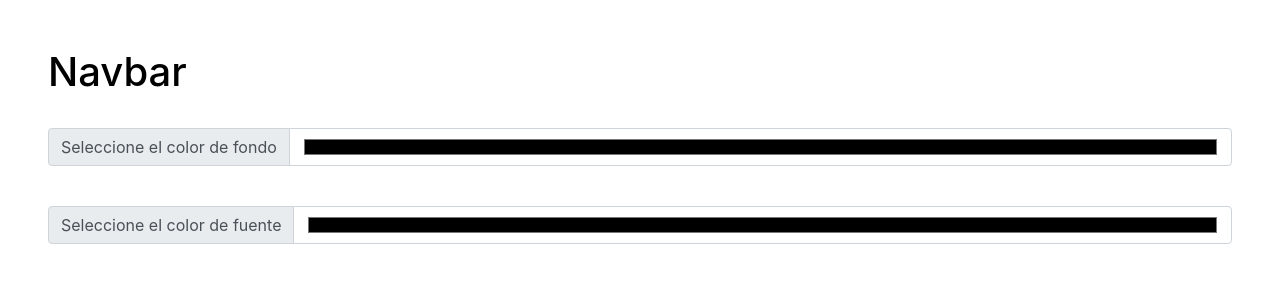
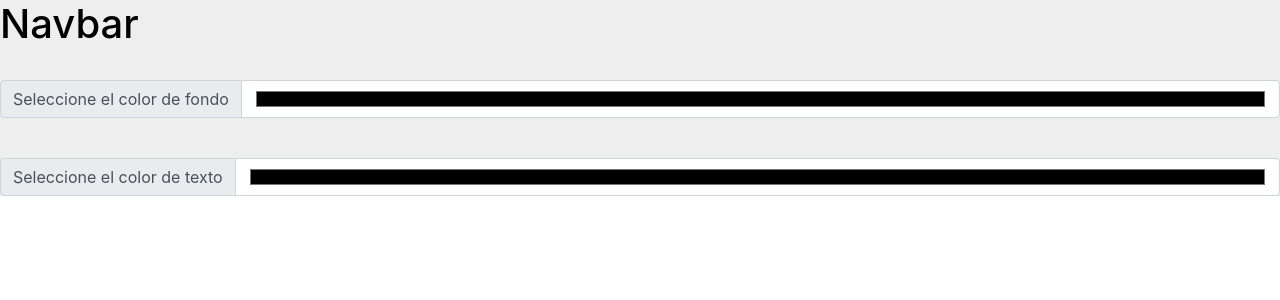
Before and after one commit to Jefh15/context-api-fundamentos-react, a React (Create React App) app: page / in a window 1280 px wide. Shown: the top 300 px of the page. Built offline with nearby package versions, Linux system fonts and the light colour scheme.

Commit message:
Crear el context llamado ThemeProvider.js, creamos el createContext y useContext, ademas modifico el state de mi context pasandole las propiedades a mis hijos

```diff
--- a/src/App.jsx
+++ b/src/App.jsx
@@ -1,16 +1,23 @@
 import Navbar from "./components/Navbar";
+
+
+// importo mi provider
+import ThemeProvider from "./context/ThemeProvider";
 
 
 
 function App() {
 
   return (
-    <div className="m-5">
+
+
+    <ThemeProvider>
       {/* importo mi componente */}
       <Navbar
-      //
+      // le paso mis propiedades
+
       />
-    </div>
+    </ThemeProvider>
   );
 }
 
--- a/src/components/Navbar.jsx
+++ b/src/components/Navbar.jsx
@@ -1,24 +1,31 @@
-import React, { useState } from 'react'
+import React, { useContext, useState } from 'react'
+
+
+// importo mi themeContext
+import { ThemeContext } from '../context/ThemeProvider'
+
+
+
 
 const Navbar = () => {
 
 
-    // hago mi estado para poder cambiar el color de mi navbar
-    const [colorFondo, setColorFondo] = useState('')
-    // hago mi estado para poder cambiar el color de texto de mi navbar
-    // tenga color negro por defeecto
-    const [colorTexto, setColorTexto] = useState('#000')
-
-
+    // llamo los valores de mi contexto
+    const { theme, setTheme } = useContext(ThemeContext)
 
     return (
         <div
-            style={{
+            style={
+                {
 
-                // cambio el color de fondo de mi navbar
-                background: colorFondo,
-                color: colorTexto
-            }}>
+                    // cambio el color de fondo de mi navbar
+                    background: theme.background,
+                    // cambio el color de texto de mi navbar
+                    color: theme.color
+                }
+            }>
+
+
             <h1>Navbar</h1>
             <br />
             {/* Creo mi boton */}
@@ -33,7 +40,15 @@ const Navbar = () => {
                     // para ver el color seleccionado
                     // onChange={(e) => console.log(e.target.value)}
                     // le asigno el color de fondo
-                    onChange={(e) => setColorFondo(e.target.value)}
+                    onChange={(e) => setTheme(
+                        // vamos a tomar lo que viene de mi context
+                        {
+                            // haga una copia del state original que trae color y background de mi context
+                            ...theme,
+                            // le pongo mi color de fondo
+                            background: e.target.value
+                        }
+                    )}
                 />
             </div>
             <br />
@@ -41,7 +56,7 @@ const Navbar = () => {
             {/* Creo mi boton */}
             <div className="input-group mb-3">
                 <div className="input-group-prepend">
-                    <span className="input-group-text" id="basic-addon3">Seleccione el color de fuente</span>
+                    <span className="input-group-text" id="basic-addon3">Seleccione el color de texto</span>
                 </div>
                 {/* <input type="text" class="form-control" id="basic-url" aria-describedby="basic-addon3"> */}
                 <input
@@ -50,7 +65,15 @@ const Navbar = () => {
                     // para ver el color seleccionado
                     // onChange={(e) => console.log(e.target.value)}
                     // le asigno el color de texto
-                    onChange={(e) => setColorTexto(e.target.value)}
+                    onChange={(e) => setTheme(
+                        // vamos a tomar lo que viene de mi context
+                        {
+                            // haga una copia del state original que trae color y background de mi context
+                            ...theme,
+                            // le pongo mi color de texto
+                            color: e.target.value
+                        }
+                    )}
                 />
             </div>
         </div>
--- /dev/null
+++ b/src/context/ThemeProvider.js
@@ -0,0 +1,50 @@
+// rafce
+import React, { useState } from 'react'
+
+// context utiliza una constante
+// para poder crear el contexto
+// ademas podemos exportarlo para apoderlo usar en otro archivo
+// se hace por cada uno de los context o PROVIDERS
+// por aqui viajan nuestros datos
+export const ThemeContext = React.createContext()
+
+
+
+// pasamos los props
+const ThemeProvider = (props) => {
+
+    // creo mi estado de mi data inicial
+    const themes = {
+        // color para el texto
+        color: '#000',
+        // color de fondo
+        background: '#eee'
+    }
+
+    // creo este estado para hacer mi tema
+    const [theme, setTheme] = useState(themes)
+
+    return (
+
+        // DEBEMOS USAR NUESTRA VARIABLE ThemeContext ---> y pasarle la propiedad que es un provider
+        <ThemeContext.Provider
+            // le paso este valor al provider para poder usarlo en otro lado
+            value={{
+                // le paso el estado que contiene mi tema
+                theme,
+                setTheme
+            }}
+        >
+            {/* pasamos los children ---> porque vamos a
+            usarlo en nuestro app.jsx y
+            lo vamos a utilizar en algun componente
+            que nosotros deseamos sacamos esas propiedades
+            */}
+            {/* TOMA TODOS NUESTROS COMPONENTES HIJOS */}
+            {props.children}
+        </ThemeContext.Provider>
+
+    )
+}
+
+export default ThemeProvider
```
